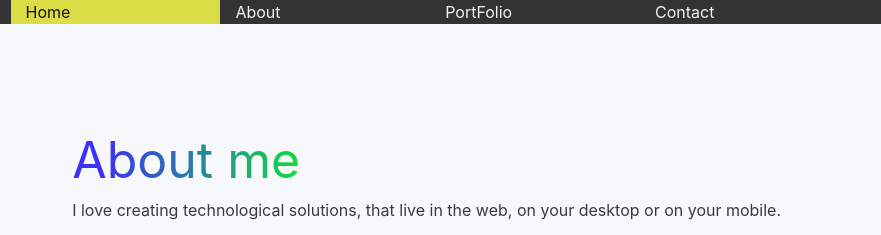
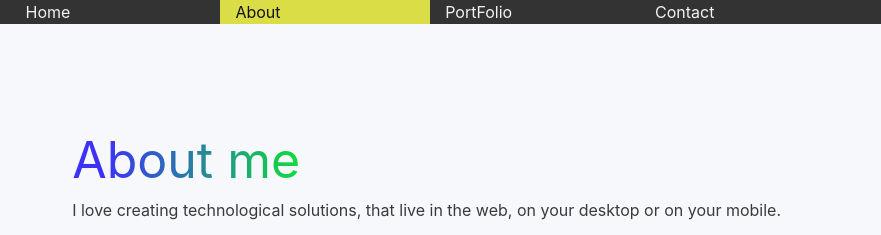
Before and after one commit to brianchacon/BrianChacon, a plain HTML site: page index.html in a window 1280 px wide. Both pictures are taken after a click on the link "About". Shown: the part 811-1046 px from the top of the page, 0-881 px from the left. Drawn offline with Linux system fonts and the light colour scheme; no server answers; grey boxes are pictures that could not be loaded.

Commit message:
menu coloreo

```diff
--- a/index.html
+++ b/index.html
@@ -24,11 +24,17 @@
 
     <div class="menu-bar">
         <div class="row">
-            <div class="col-12 col-md-2 btn-menu-active">
-                <a href="#home">Home</a> </div>
-            <div class="col-12 col-md-2 btn-menu"><a href="#about">About</a></div>
-            <div class="col-12 col-md-2 btn-menu"><a href="#portfolio">PortFolio</a></div>
-            <div class="col-12 col-md-2 btn-menu"><a href="#contact">Contact</a></div>
+            <div class="col-12 col-md-2 btn-menu-active" id="homeMenuBarLink">
+                <a href="#home" onclick="selectMenuOption('homeMenuBarLink','btn-menu')">Home</a> </div>
+            <div class="col-12 col-md-2 btn-menu" id="aboutMenuBarLink">
+                <a href="#about" onclick="selectMenuOption('aboutMenuBarLink','btn-menu')">About</a>
+            </div>
+            <div class="col-12 col-md-2 btn-menu" id="portfolioMenuBarLink">
+                <a href="#portfolio" onclick="selectMenuOption('portfolioMenuBarLink','btn-menu')">PortFolio</a>
+            </div>
+            <div class="col-12 col-md-2 btn-menu" id="contactMenuBarLink">
+                <a href="#contact" onclick="selectMenuOption('contactMenuBarLink','btn-menu')">Contact</a>
+            </div>
             <div class="col-12 col-md-2 btn-menu"></div>
             <div class="col-12 col-md-2 btn-menu"></div>
         </div>
@@ -97,47 +103,6 @@
     <!-- Para la lista de proyectos -->
     <div class="row" id="portfolio">
         <span class="text-span-colored-green-1" style="font-size: 50px">Portfolio</span>
- <!--        <div class="col-12 col-md-12 pageContainer" >
-            <div class="portfolio-item-card-shadow">
-                <div class="card portfolio-item-card">
-                    <div class="row">
-                        <div class="col-12" style="text-align: center;margin-bottom: 35px;">
-                            <span class="text-span-colored-blue" style="font-size: 50px;">WONDER</span>
-                        </div>
-                        <div class="col-7">
-                            <span class="portfolio-item-card-preview">
-                                <span class="portfolio-item-card-img-container">
-                                    <img src="Files/wonder-1.png" alt="" class="" loading="lazy" >
-                                </span>
-                                <span class="portfolio-item-card-img-selector">
-                                    <span class="portfolio-item-card-list">
-                                        <button class="portfolio-item-card-list-option">1</button>
-                                        <button class="portfolio-item-card-list-option">2</button>
-                                        <button class="portfolio-item-card-list-option active">3</button>
-                                        <button class="portfolio-item-card-list-option">4</button>
-                                    </span>
-                                </span>
-                            </span>
-
-                        </div>
-                        <div class="col-5" style="border-left: 2px solid #e5e5e5;">
-                            <h3>Wonder</h3>
-                            <span style="min-height: 16vh;">
-                                <p class="portfolio-item-card-p-link">
-                                    <a class="" href="http://wonderhamburgueseria.com.ar/nuevacordoba/pedidos/" target="_blank" >http://wonderhamburgueseria.com.ar/nuevacordoba/pedidos/1pedidos/2pedidos/3pedidos/4pedidos/</a>
-                                </p>
-                                <p>Sistema de gestión y registro de venta, impresión de comanda dinámica</p>
-                            </span>
-
-                            <p class="date-text">Creado y mantenido desde <span class="date">2020-08-05</span></p>
-
-                            <b>PHP, Jquery, Bootstrap, MySql</b>
-                        </div>
-                    </div>
-                </div>
-            </div>
-
-        </div> -->
     </div>
 
 
@@ -159,8 +124,5 @@
     </div>
   </div>
 
-
-
-     <!--  <script src="js/bootstrap.min.js"></script>             -->
 </body>
 </html>
--- a/js/scripts.js
+++ b/js/scripts.js
@@ -153,3 +153,39 @@ function setImage(id,src,count,length){
   }
   document.getElementById('btnItem'+id+'_'+count).classList = ['portfolio-item-card-list-option active'];
 }
+
+function selectMenuOption(id,className){
+  //Obtenemos elementos activos y les quitamos la propiedad de activo
+  let selectedList = document.getElementsByClassName('btn-menu-active');
+  for(let i= 0; i< selectedList.length;i++){
+    const elem = selectedList[i];
+
+    var list2 = [];
+
+    for(let j= 0; j< document.getElementById(elem.id).classList.length;j++){
+      const c = document.getElementById(elem.id).classList[j];
+
+      if(c == 'btn-menu-active'){
+        list2[j] = 'btn-menu';
+      } else {
+        list2[j] = c ;
+      }
+    }
+
+    document.getElementById(elem.id).classList = list2.join(' ');
+  }
+
+  //Marcamos nuevo elemento activo
+  var list = [];
+
+  for(let i= 0; i< document.getElementById(id).classList.length;i++){
+    const c = document.getElementById(id).classList[i];
+    if(c == 'btn-menu'){
+      list[i] = 'btn-menu-active';
+    } else {
+      list[i] = c;
+    }
+  }
+
+  document.getElementById(id).classList = list.join(' ');
+}
```
